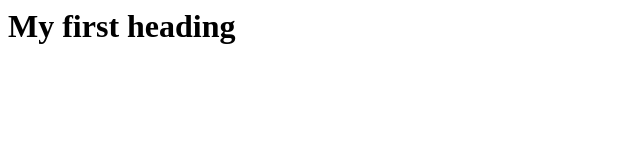
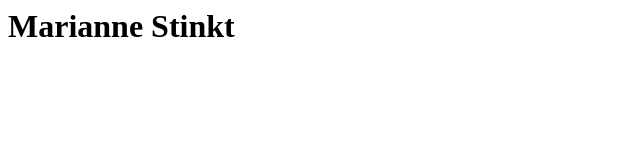
Before and after one commit to MaxHartlief/Detective, a plain HTML site: page index.html in a window 1280 px wide. Shown: the whole page, without its empty margins (0-640 px from the left). Drawn offline with Linux system fonts and the light colour scheme.

Commit message:
Update index.html

```diff
--- a/index.html
+++ b/index.html
@@ -2,6 +2,6 @@
 <html>
 
 <body>
-<h1> My first heading <h1>
+<h1> Marianne Stinkt <h1>
 </body>
 </html>
```
